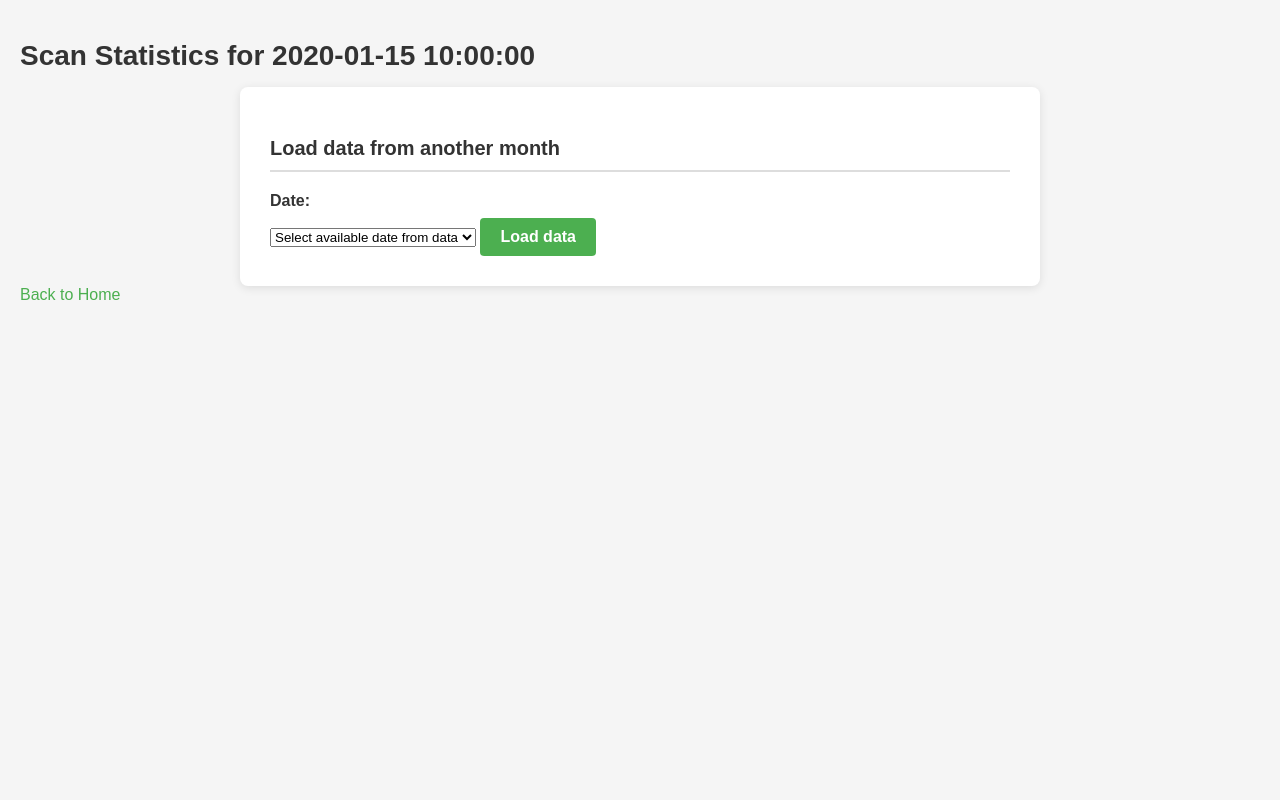
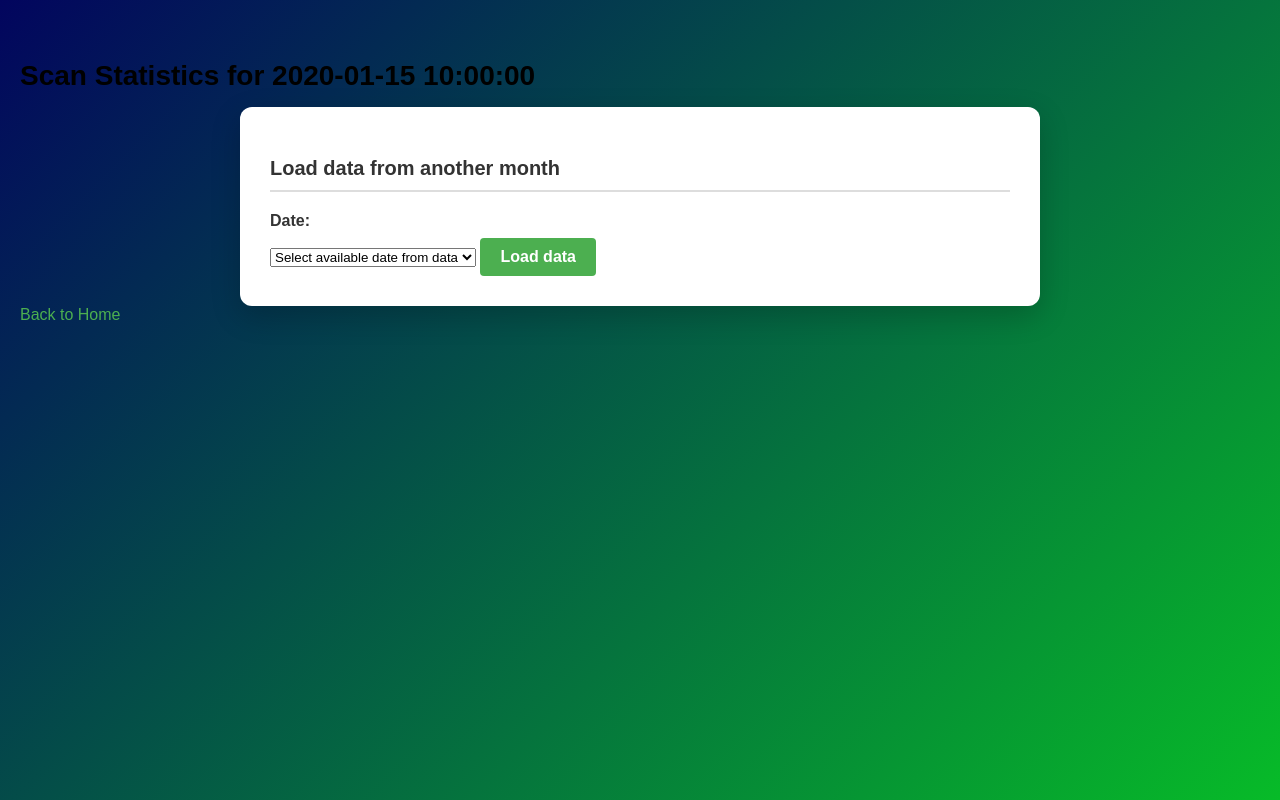
Before and after one commit to martskvish/phishing-detector-, a Python web app: template templates/stats.html in a window 1280 px wide. Run offline with Jinja, Linux system fonts and the light colour scheme; the template is opened without the code that fills it: most values are stand-ins (such as "Sample title", 1, 10 or a date in 2020); a map, chart or similar area stays blank.

Commit message:
Add color support, styles, and settings route
Add a 'color' column to the history table and include it in INSERT and SELECT flows so scans can carry a classification color. Pass that color to the scan template as web_classification_color and use it as the page background. Harden host_location by wrapping DNS and ipinfo lookups in a try/except and returning None on error to avoid crashes. Add a /settings route and an empty settings template. Update UI: global styles (gradient background, card styling, classification-label), small auth.html styling tweaks, and chart styling/axis options in stats.html. Misc: remove DB journal file and update compiled cache.

```diff
--- a/DB/initialisators/user_database.py
+++ b/DB/initialisators/user_database.py
@@ -29,11 +29,11 @@ cmd2 = """CREATE TABLE IF NOT EXISTS history (id INTEGER PRIMARY KEY AUTOINCREME
             domain_distance REAL, domain_reason TEXT, domain_score INTEGER, subdomain_detected	TEXT, path_chars TEXT, path_words TEXT,
             subdomain_score INTEGER, protocol_reason TEXT, protocol_score INTEGER, whois_score INTEGER, whois_reason TEXT,
             whois_nameservers TEXT, whois_registrar TEXT, ssl_score INTEGER, ssl_message TEXT, Visible_Text TEXT, jaccard_similarity REAL, jaccard_reason TEXT, jaccard_score INTEGER,
-            ip_address TEXT, ip_country TEXT, ip_city TEXT)"""
+            ip_address TEXT, ip_country TEXT, ip_city TEXT, color TEXT)"""
 cmd3 = """CREATE TABLE IF NOT EXISTS user_history_link (id INTEGER PRIMARY KEY AUTOINCREMENT,
            user_id INTEGER NOT NULL, history_id INTEGER NOT NULL)"""
 cmd4 = """CREATE TABLE IF NOT EXISTS statistics (id INTEGER PRIMARY KEY AUTOINCREMENT, date TEXT UNIQUE, Safe INTEGER DEFAULT 0, Low_Risk INTEGER DEFAULT 0, Suspicious INTEGER DEFAULT 0, Likely Phishing INTEGER DEFAULT 0, Phishing INTEGER DEFAULT 0)"""
-
+'''cmd5 = """CREATE TABLE IF NOT EXISTS settings (id INTEGER PRIMARY KEY AUTOINCREMENT, user_id INTEGER NOT NULL, )"""'''
 cursor.execute(cmd2)
 cursor.execute(cmd3)
 cursor.execute(cmd4)
--- a/static/styles.css
+++ b/static/styles.css
@@ -6,17 +6,18 @@
 
 body {
     font-family: Arial, sans-serif;
-    background-color: #f5f5f5;
-    padding: 20px;
+    background: linear-gradient(135deg, #02055e, #07bb28);
+    min-height: 100vh;
+    padding: 40px 20px;
 }
 
 main {
     max-width: 800px;
     margin: 0 auto;
-    background-color: white;
+    background-color: rgb(255, 255, 255);
     padding: 30px;
-    border-radius: 8px;
-    box-shadow: 0 2px 10px rgba(0, 0, 0, 0.1);
+    border-radius: 12px;
+    box-shadow: 0 10px 30px rgba(0, 0, 0, 0.2);
 }
 
 h1, h2 {
@@ -136,3 +137,13 @@ th {
 tr:hover {
     background-color: #f9f9f9;
 }
+
+.classification-label {
+    font-size: 24px;
+    font-weight: bold;
+    text-align: center;
+    padding: 12px;
+    border-radius: 6px;
+    color: white;
+    margin-top: 10px;
+}
--- a/templates/auth.html
+++ b/templates/auth.html
@@ -7,8 +7,8 @@
     <link rel="stylesheet" type="text/css" href="{{ url_for('static', filename='styles.css') }}">
 </head>
 <body>
-    <h1>Authentication Required</h1>
-    <p>Please enter the one-time password sent to your email:</p>
+    <h1 style="color: rgb(0, 0, 0);">Authentication Required</h1>
+    <p style="color: rgb(0, 0, 0);">Please enter the one-time password sent to your email:</p>
     {% if error %}
             <p style="color: red;">{{ error }}</p>
     {% endif %}
--- a/templates/scan.html
+++ b/templates/scan.html
@@ -5,7 +5,7 @@
     <title>Scan Results</title>
     <link rel="stylesheet" type="text/css" href="{{ url_for('static', filename='styles.css') }}">
 </head>
-<body>
+<body style="background: {{ web_classification_color }};">
     <main>
         <a href="/export_PDF">Export report to PDF</a>
         <h1>Scan Results</h1>
--- a/templates/stats.html
+++ b/templates/stats.html
@@ -12,7 +12,7 @@
 
 <body>
 
-    <h1>Scan Statistics for {{ date }}</h1>
+    <h1 style="color: rgb(0, 0, 0);">Scan Statistics for {{ date }}</h1>
 
     <main>
         <h2>Load data from another month </h2>
@@ -45,17 +45,33 @@
       datasets: [{
         label: 'Number of Scans',
         data: [{{ stats[2] }}, {{ stats[3] }}, {{ stats[4] }}, {{ stats[5] }}, {{ stats[6] }}],
-        borderWidth: 1
+          borderWidth: 4,
+          barThickness: 300,
+          maxBarThickness: 200
       }]
     },
     options: {
-      scales: {
-        y: {
-          beginAtZero: true
+  scales: {
+    x: {
+      ticks: {
+        color: '#000',
+        font: {
+          weight: 'bold'
+        }
+      }
+    },
+    y: {
+      ticks: {
+        color: '#000',
+        font: {
+          weight: 'bold'
         }
       }
     }
+  }
+}
   });
+
 </script>
 </body>
 <html>
```
Also changed, not shown: URL_extraction_analysis.py (+14 -8 lines), app.py (+17 -6 lines), DB/users.db, templates/settings.html (added).
